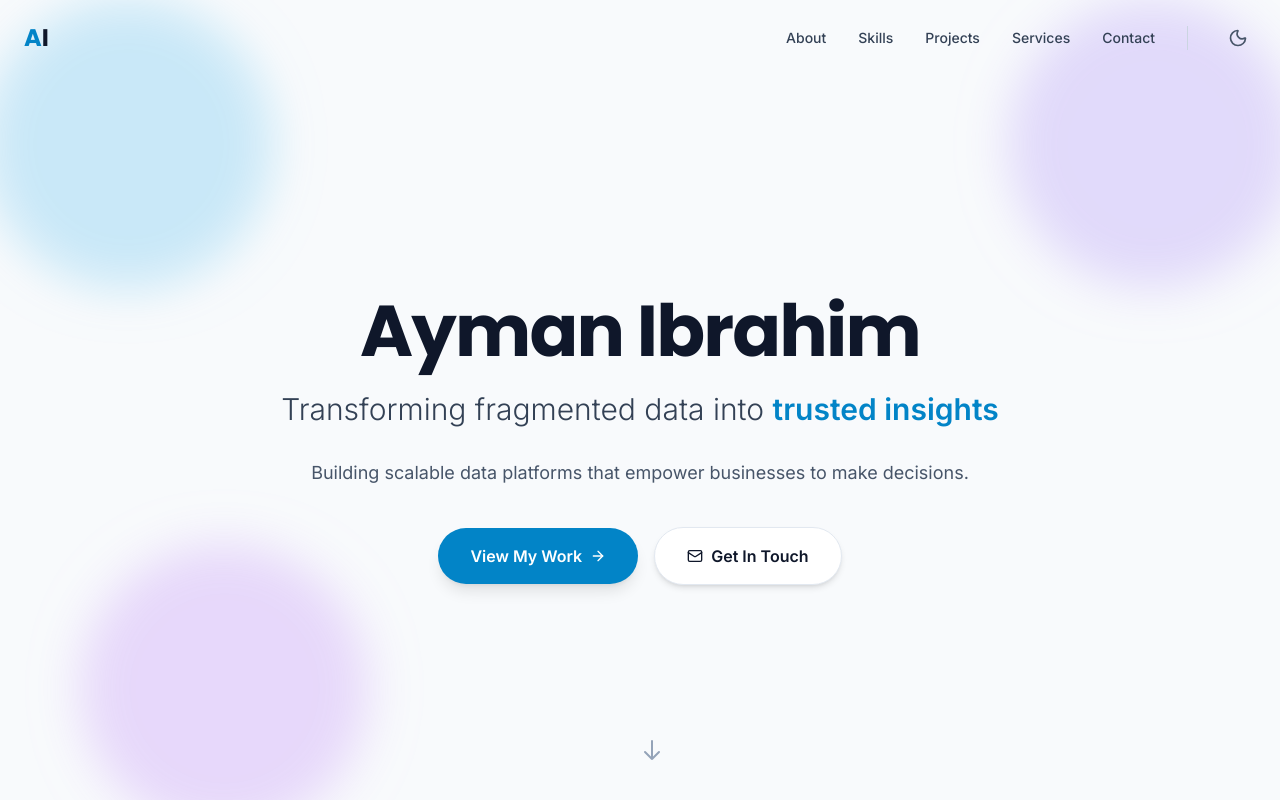
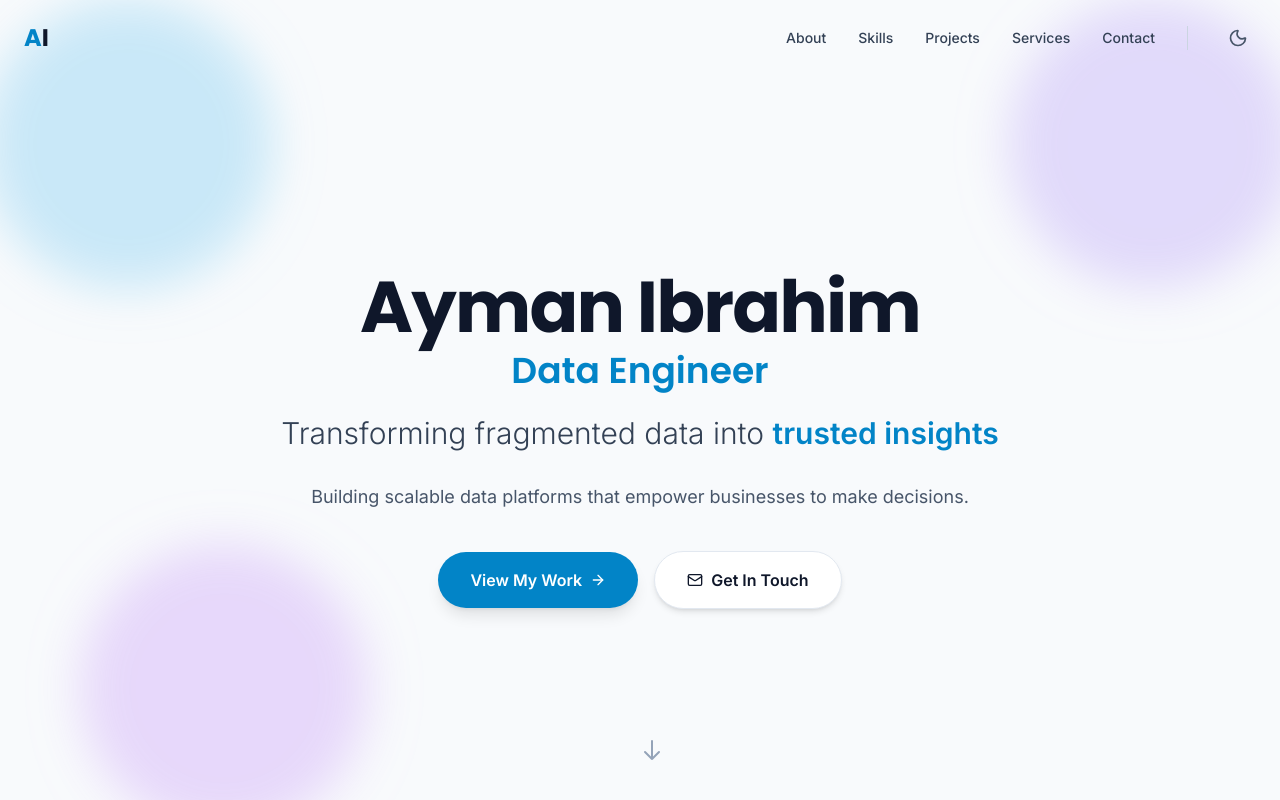
Before and after one commit to aymanibrahim/portfolio, a React (Vite) app: page / in a window 1280 px wide. Shown: the top 800 px of the page. Built offline with nearby package versions, Linux system fonts and the light colour scheme.

Commit message:
Add title

```diff
--- a/components/Hero.tsx
+++ b/components/Hero.tsx
@@ -14,9 +14,12 @@ const Hero: React.FC = () => {
       <div className="container mx-auto px-6 relative z-10 text-center">
 
         <FadeIn delay={200}>
-          <h1 className="text-5xl md:text-7xl font-bold text-slate-900 dark:text-white mb-6 tracking-tight leading-tight">
+          <h1 className="text-5xl md:text-7xl font-bold text-slate-900 dark:text-white mb-2 tracking-tight leading-tight">
             Ayman Ibrahim
           </h1>
+          <h2 className="text-2xl md:text-4xl font-semibold text-primary-600 dark:text-primary-400 mb-6 font-heading">
+            Data Engineer
+          </h2>
         </FadeIn>
 
         <FadeIn delay={300}>
```
